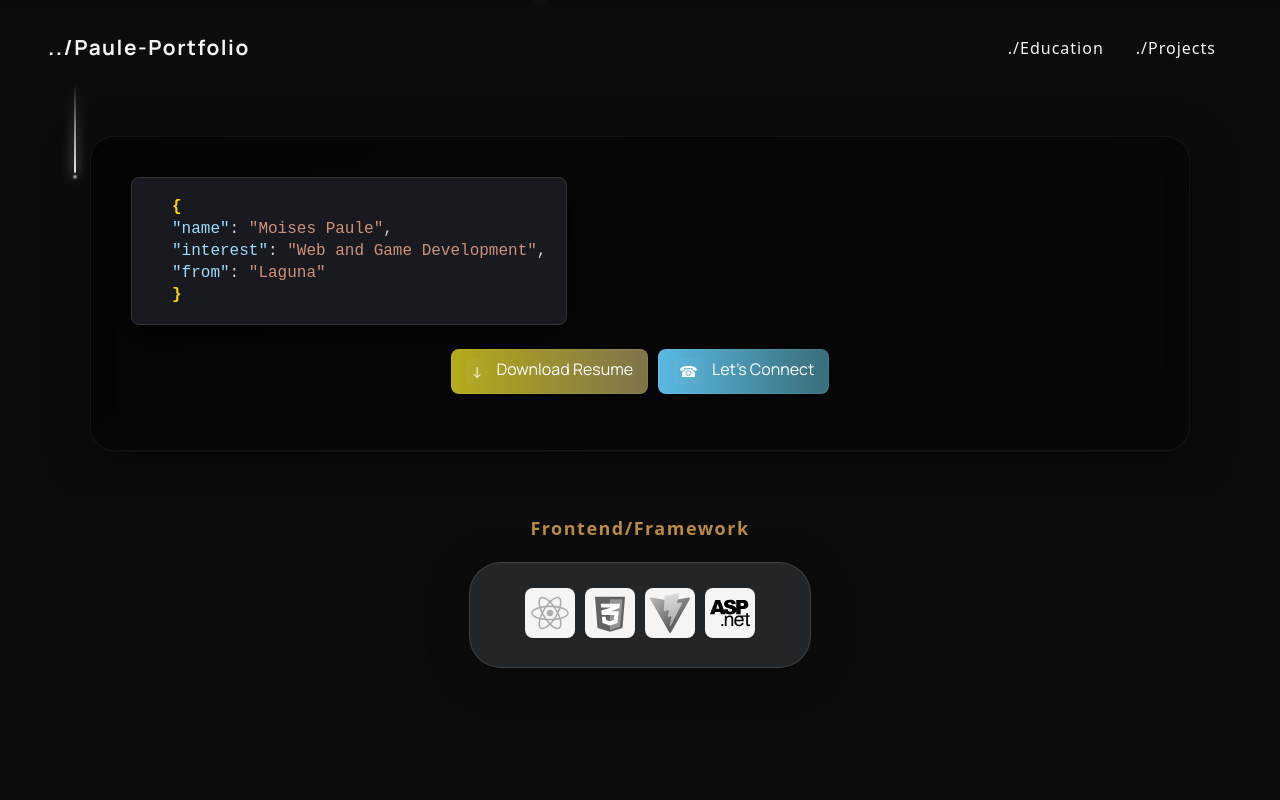
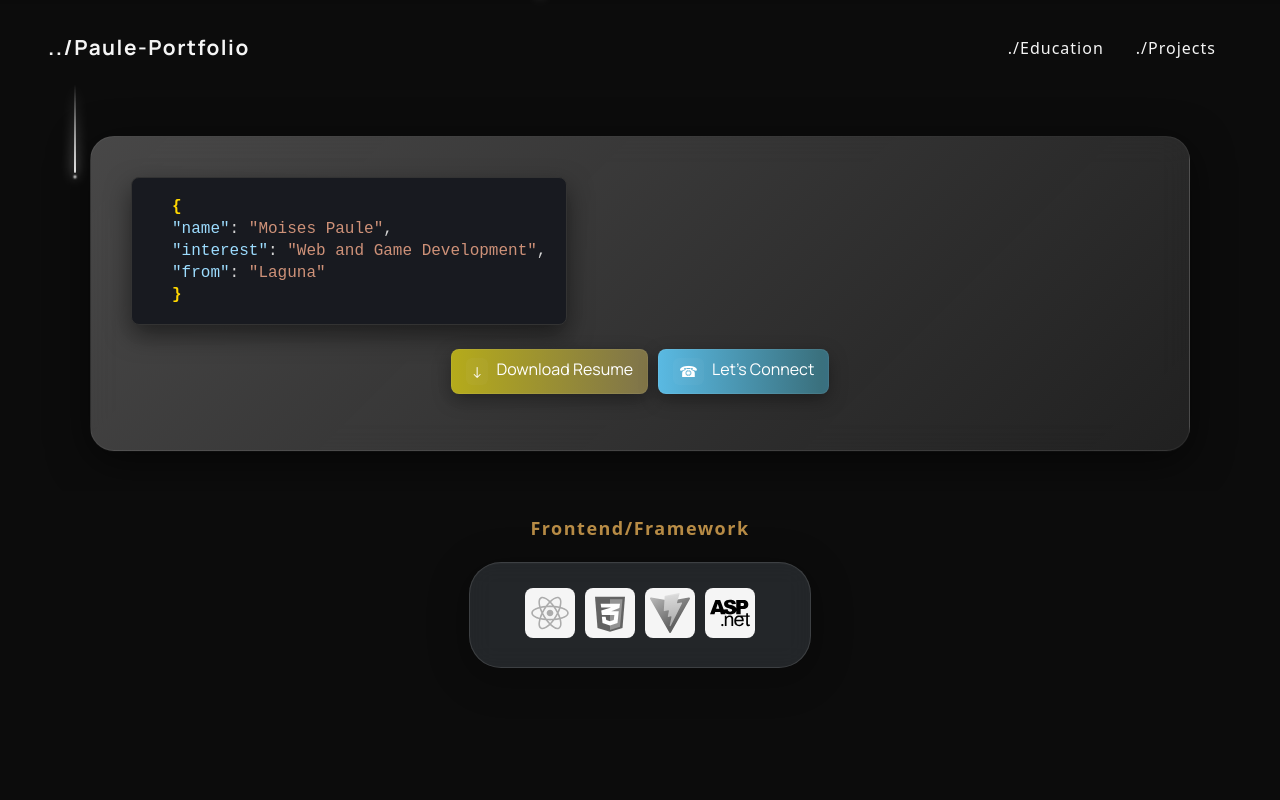
Before and after one commit to Macc-Mp/Myportfolio, a React (Vite) app in the folder Paule-Portfolio/: page / in a window 1280 px wide. Shown: the top 800 px of the page. Built offline with nearby package versions, Linux system fonts and the light colour scheme; a web font is replaced by a local one.

Commit message:
updated resume and header

```diff
--- a/Paule-Portfolio/src/components/Header.jsx
+++ b/Paule-Portfolio/src/components/Header.jsx
@@ -4,7 +4,7 @@ import '../css/ResumeReader.css';
 import linkedin from '../assets/Header/linkedin.png';
 import github from '../assets/Header/github.png';
 
-const PDF_PATH = '/upload-resume/paule-resume.pdf';
+const PDF_PATH = '/upload-resume/pauleResume.pdf';
 function Header() {
     // const [showFirst, setShowFirst] = useState(true);
     // // State to store the visit count
--- a/Paule-Portfolio/src/css/Header.css
+++ b/Paule-Portfolio/src/css/Header.css
@@ -80,7 +80,7 @@
     box-sizing: border-box;
     border-radius: 24px;
     font-family: 'Manrope', 'Segoe UI', Arial, sans-serif;
-    background: linear-gradient(135deg, rgba(0,0,0,0.6) 0%, rgba(0,0,0,0.35) 100%);
+    background: linear-gradient(135deg, rgba(113, 112, 112, 0.6) 0%, rgba(73, 73, 73, 0.35) 100%);
     border: 1px solid rgba(255,255,255,0.06);
     box-shadow: 0 10px 40px rgba(0,0,0,0.55), 0 1px 0 rgba(255,255,255,0.04);
     -webkit-backdrop-filter: blur(16px) saturate(120%);
```
Also changed, not shown: 2 other files (tests, documents, lock files or other folders).
